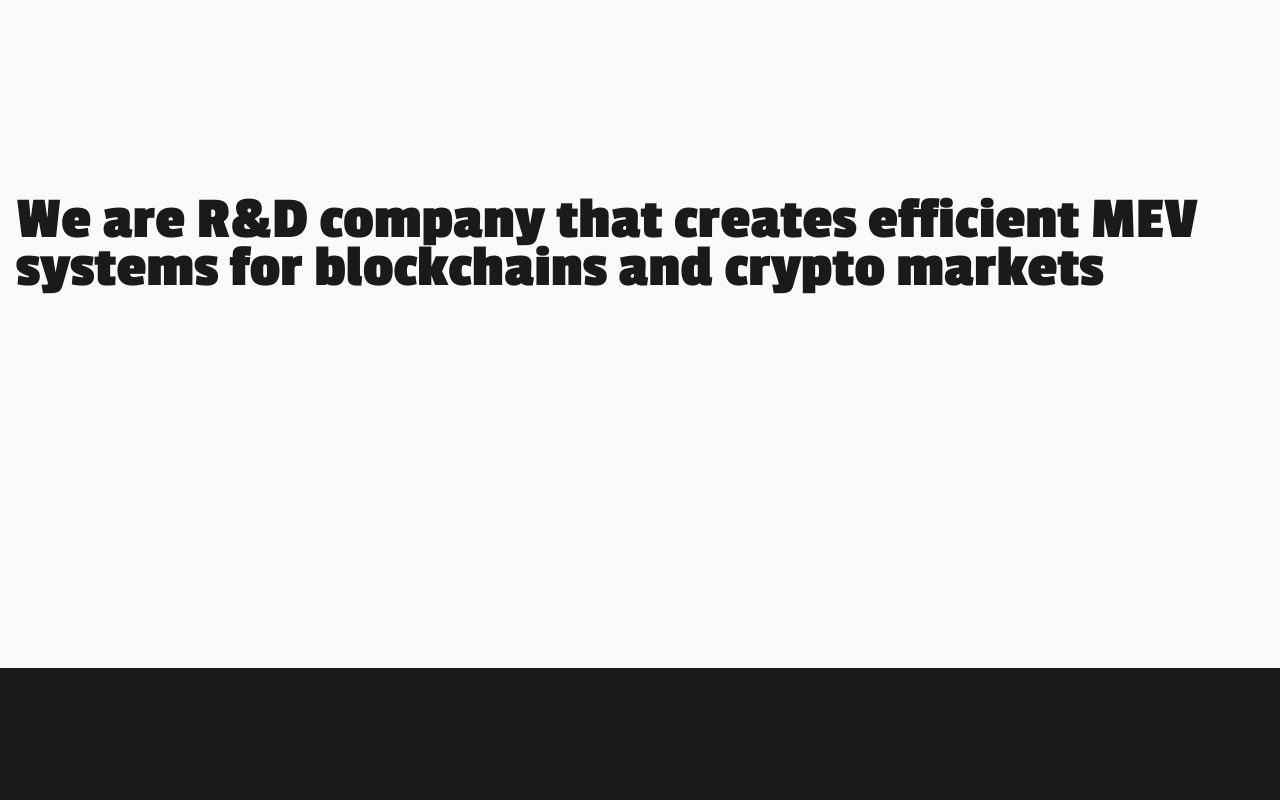
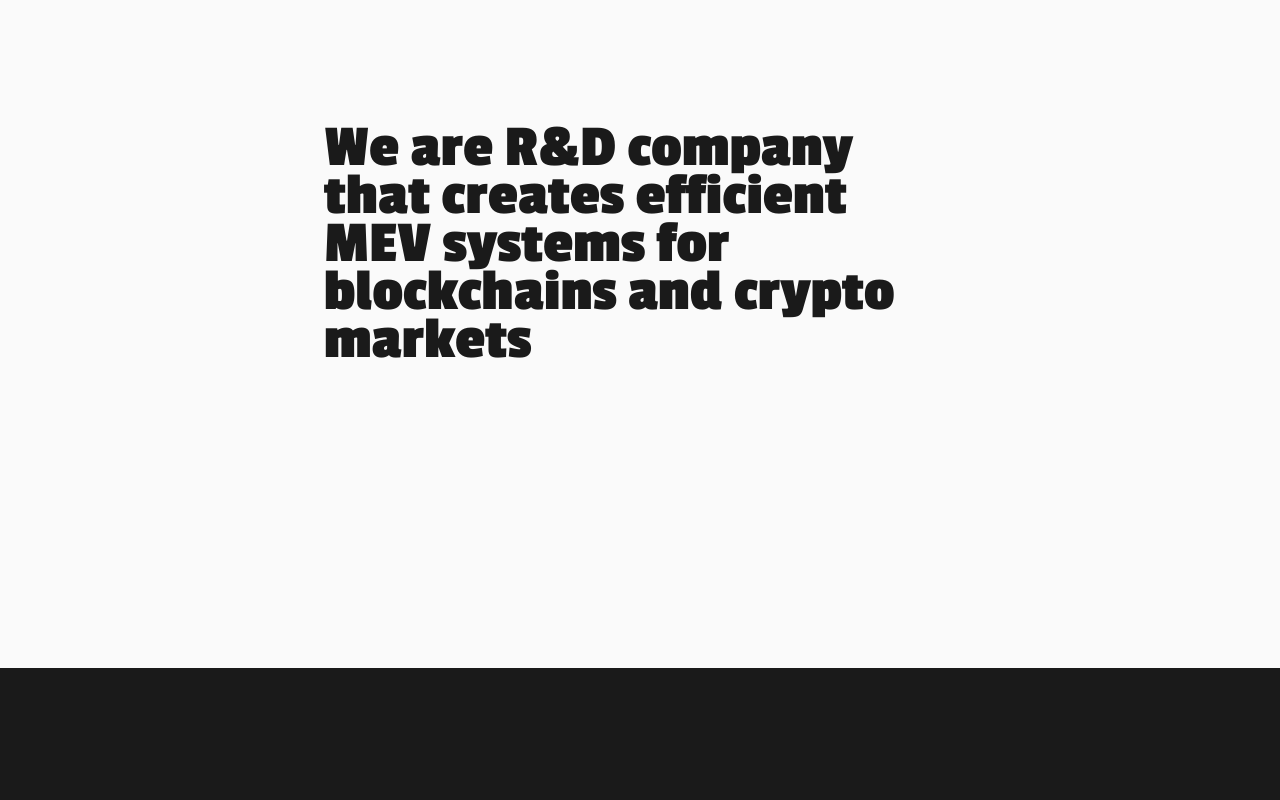
Before and after one commit to 0xblackbot/frontend, a React (Create React App) app: page / in a window 1280 px wide. Shown: the part 980-1780 px from the top of the page. Built offline with nearby package versions, Linux system fonts and the light colour scheme.

Commit message:
max width added

```diff
--- a/src/components/info/Info.module.css
+++ b/src/components/info/Info.module.css
@@ -11,6 +11,7 @@
 }
 
 .info_text {
+    max-width: var(--max-content-width);
     margin: 0;
     color: var(--black-color);
     font-family: 'PassionOneBold';
--- a/src/index.css
+++ b/src/index.css
@@ -8,6 +8,7 @@ body {
     --white-color: #fafafa;
     --yellow-color: #fbf588;
     --blue-color: #61609a;
+    --max-content-width: 632px;
 
     width: 100%;
     min-width: 320px;
```
